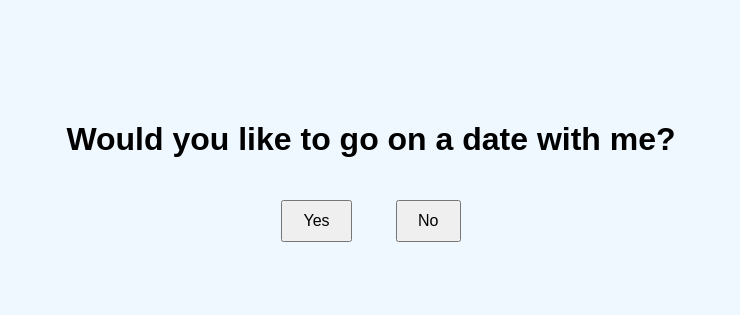
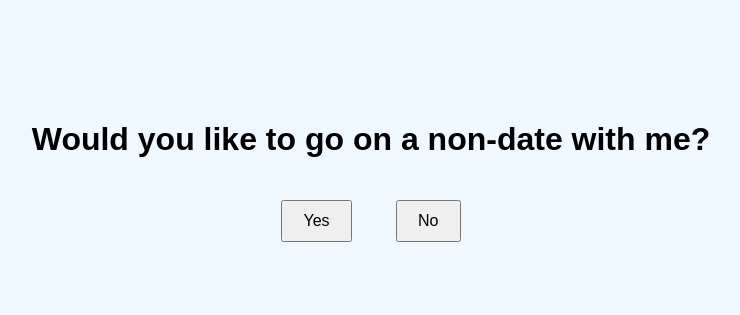
Before and after one commit to Somanimadhav/passenger-counter, a plain HTML site: page index.html in a window 1280 px wide. Shown: the whole page, without its empty margins (269-1009 px from the left). Drawn offline with Linux system fonts and the light colour scheme.

Commit message:
Update index.html

```diff
--- a/index.html
+++ b/index.html
@@ -8,7 +8,7 @@
 </head>
 <body>
     <div class="container">
-        <h1>Would you like to go on a date with me?</h1>
+        <h1>Would you like to go on a non-date with me?</h1>
         <button id="yes">Yes</button>
         <button id="no">No</button>
         <p id="message"></p>
```
